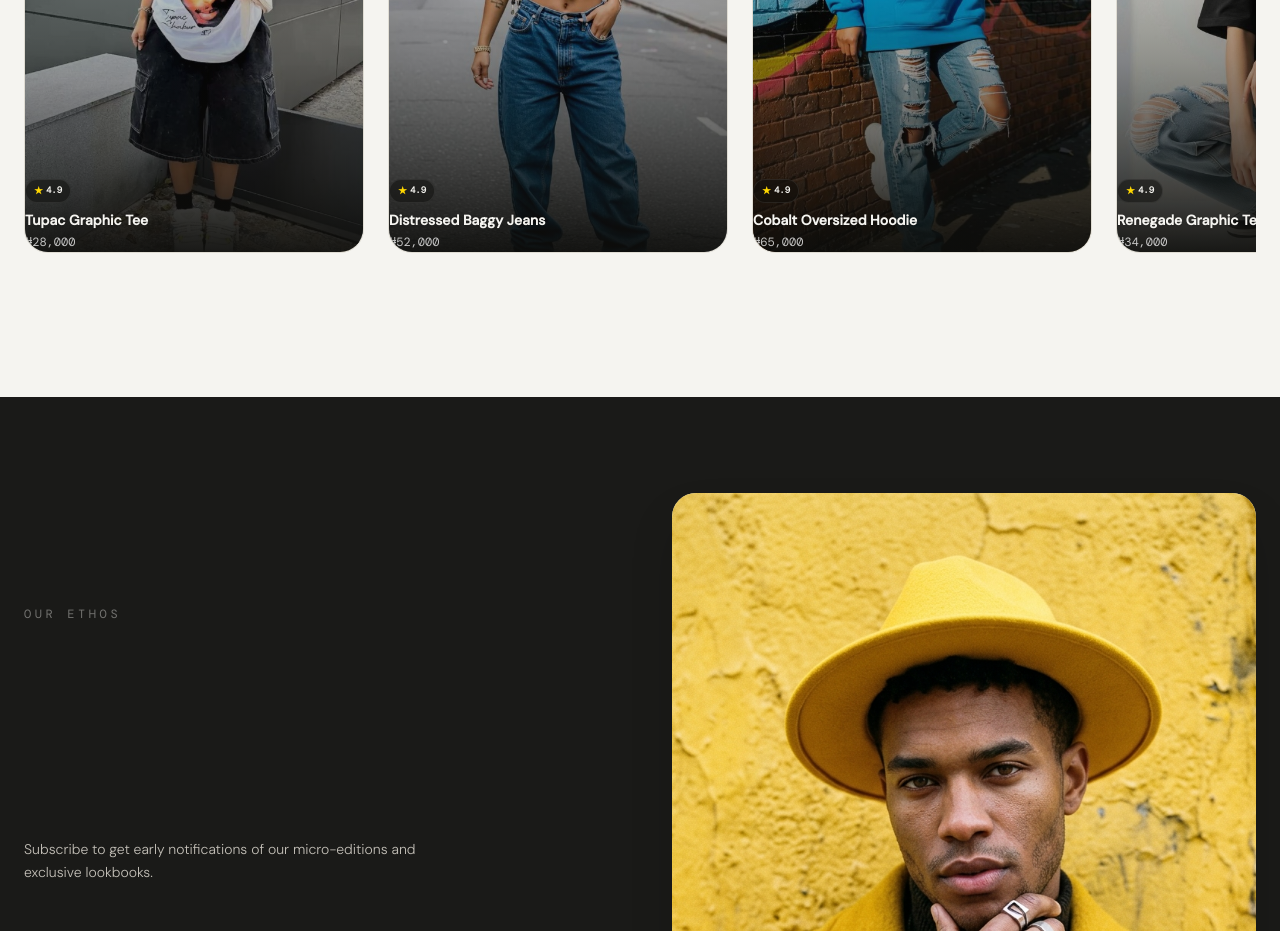
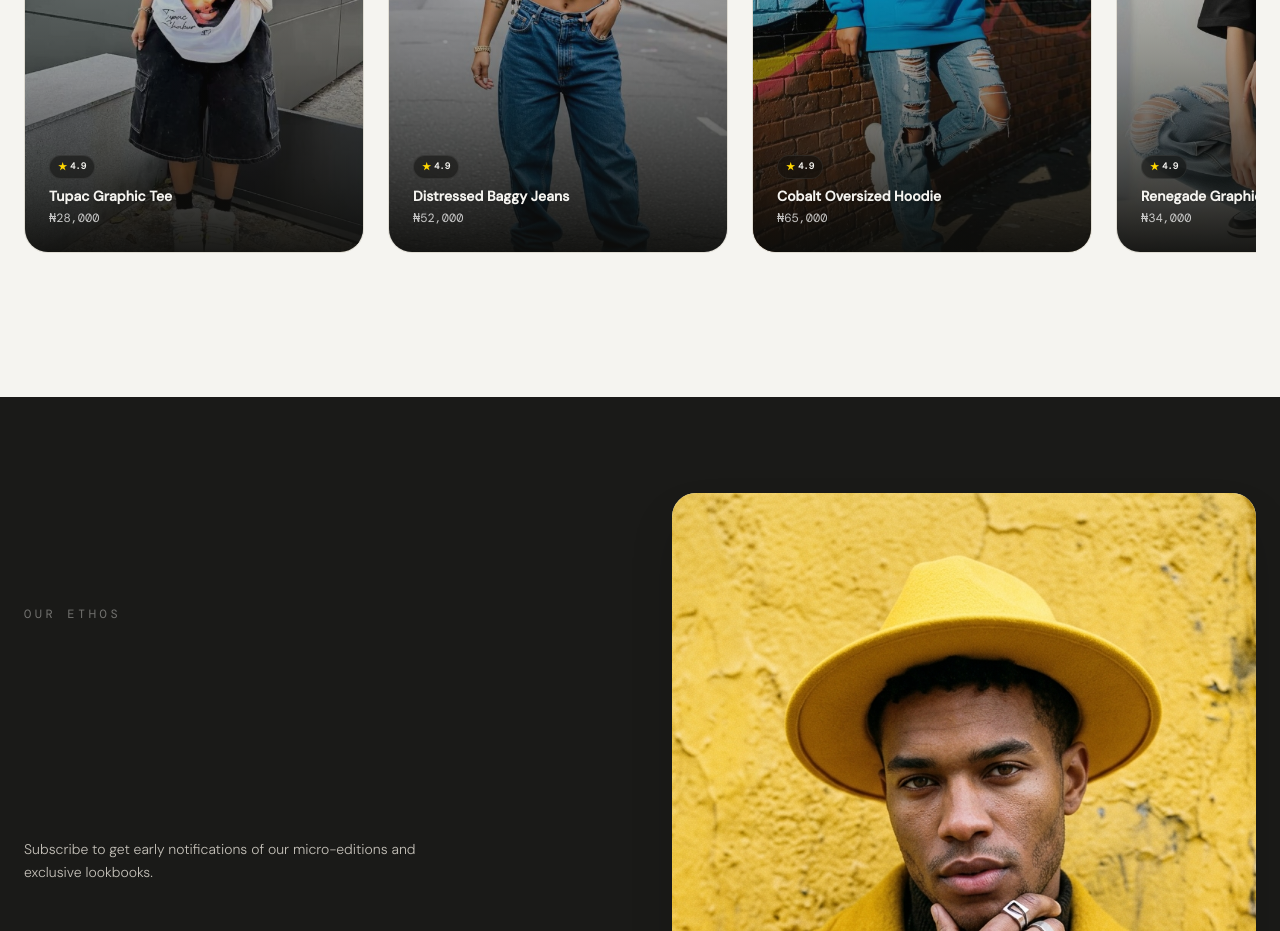
Before and after one commit to adeyemo-taiwo-m/ATM-Wears, a Next.js app: page / in a window 1280 px wide. Shown: the part 7960-8891 px from the top of the page. Built offline with nearby package versions, Linux system fonts and the light colour scheme; a web font is replaced by a local one.

Commit message:
fix(drops): correct undefined padding variable causing text clipping at card bottom

```diff
--- a/src/app/globals.css
+++ b/src/app/globals.css
@@ -1751,7 +1751,7 @@ button {
   bottom: 0;
   left: 0;
   right: 0;
-  padding: var(--space-5);
+  padding: var(--space-6);
   z-index: 3;
   display: flex;
   flex-direction: column;
```
